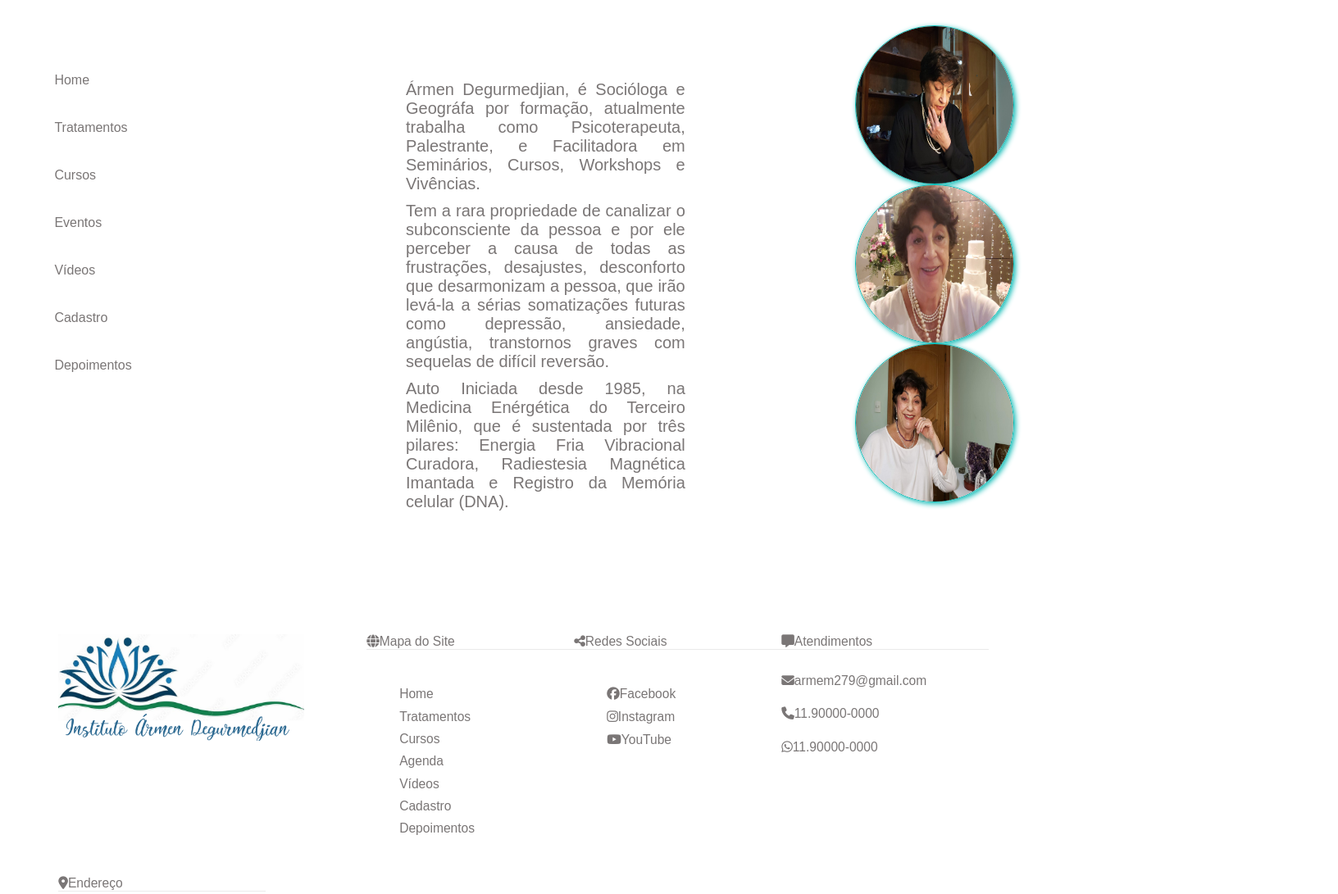
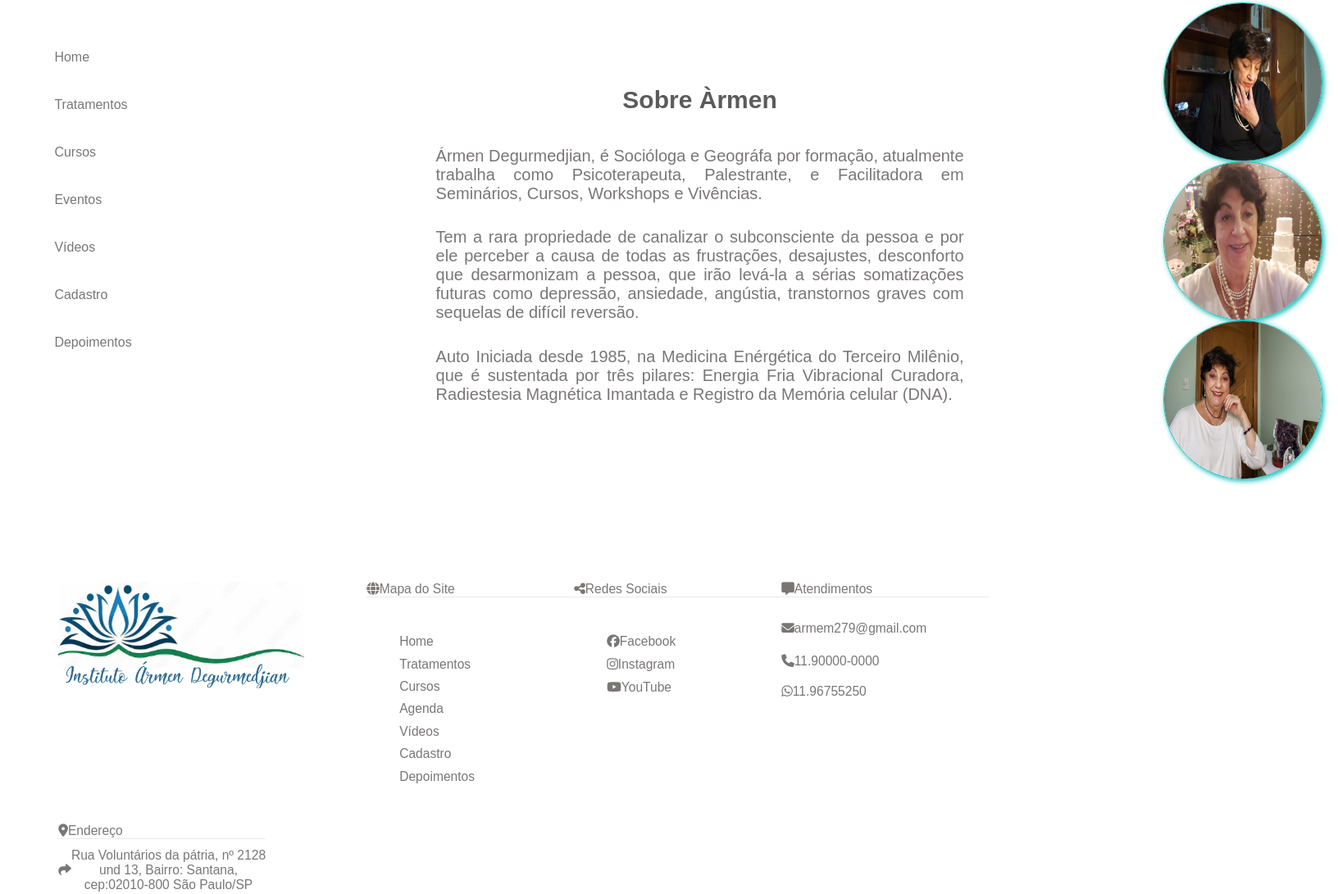
Before and after one commit to adilson-psantos/projeto_rmarmen, a plain HTML site: page index.html in a window 1280 px wide. Shown: the part 247-1338 px from the top of the page at 82% size, 1632 px wide, since content can reach past the window. Drawn offline with Linux system fonts and the light colour scheme.

Commit message:
Arquivo index.html e style.css alterados.

```diff
--- a/CSS/footer.css
+++ b/CSS/footer.css
@@ -117,6 +117,11 @@ p {
   color: #0abab5;
   transition:0.2s;
 }
+.colunafooter a{
+  color:#7a7676;
+  cursor: pointer;
+  text-decoration: none;
+}
 .footer_copyrights {
   background-color:#f4f4f4;
   width:106%;
--- a/CSS/style.css
+++ b/CSS/style.css
@@ -14,7 +14,7 @@ body {
 #main {
   display: flex;
   padding: 1em;
-  padding-top: 78px;
+  padding-top: 50px;
   flex-direction: row;
   flex-wrap: nowrap;
 
@@ -26,12 +26,17 @@ body {
   text-align:justify ;
   flex-direction: row;
   flex-wrap: wrap;
-  padding: 1em;
+  padding: 5%;
   padding-top: 5% ;
   margin-right: 10%;
   margin-left: 10%;
 }
+#main article h1{
+text-align: center;
+align-content: center;
+width: 800px;
 
+}
 #main .round-container img {
   display: flex;
   position:relative;
@@ -58,7 +63,8 @@ body {
     display: flex;
     flex-direction: column;
     text-align: justify;
-    padding: 1%;
+    padding: 0%;
     margin: 0 78px 0 ;
 
+
 }
--- a/index.html
+++ b/index.html
@@ -41,6 +41,7 @@
                 </section>
             </nav>
         <article>
+            <h1>Sobre Àrmen</h1>
             <p>Ármen Degurmedjian, é Socióloga e Geográfa por formação, atualmente trabalha como Psicoterapeuta,
              Palestrante, e Facilitadora em Seminários, Cursos, Workshops e Vivências.
             </p>
@@ -126,7 +127,7 @@
             </div>
             <p><i class="fa-solid fa-envelope"></i>armem279@gmail.com</p>
             <p><i class="fa-solid fa-phone"></i>11.90000-0000</p>
-            <p><i class="fa-brands fa-whatsapp"></i>11.90000-0000</p>
+            <a href="http://api.whatsapp.com/send?1=pt_BR&phone=551196755250" target="_blank" class="whatsapp"><i class="fa-brands fa-whatsapp"></i>11.96755250</p>
 
         </div>
         <div class="colunafooter">
```
